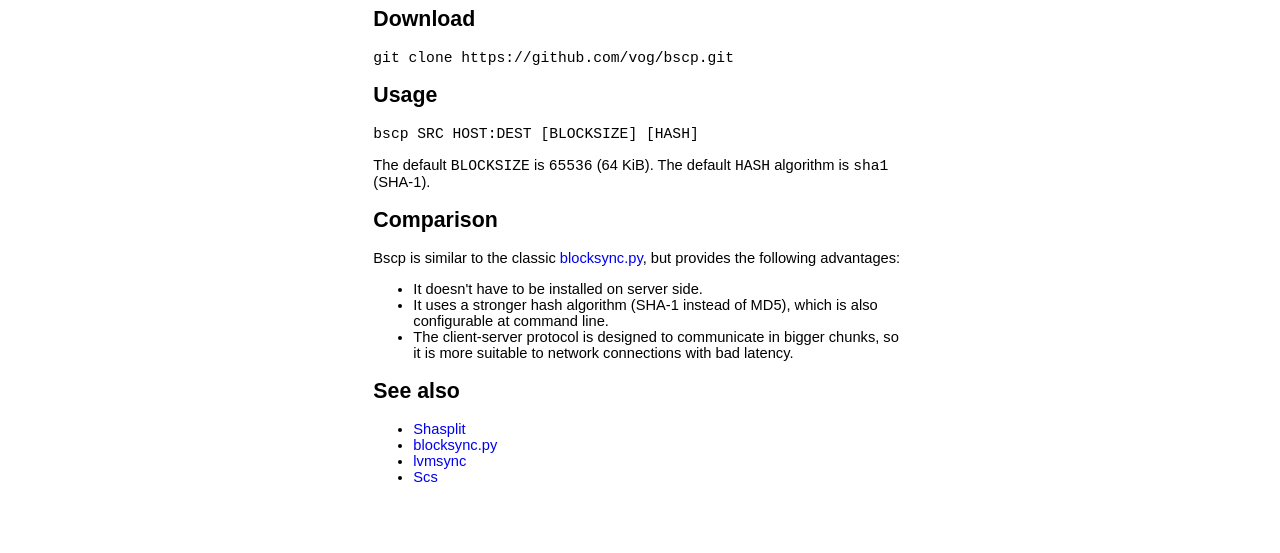
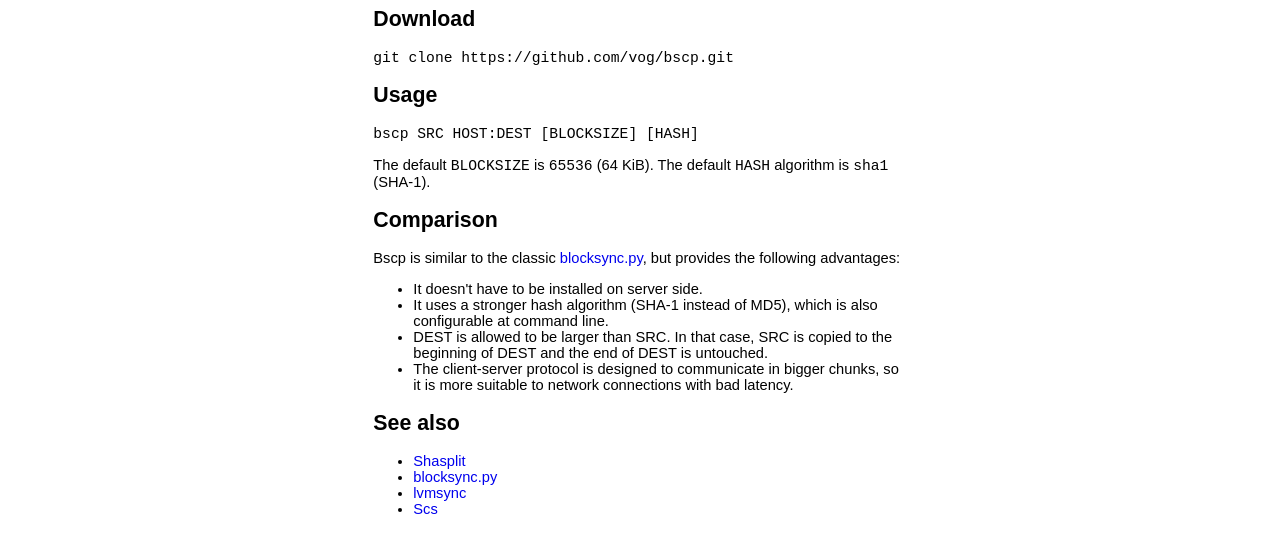
Before and after one commit to bscp-tool/bscp, a plain HTML site: page index.html in a window 1280 px wide. Shown: the part 171-724 px from the top of the page. Drawn offline with Linux system fonts and the light colour scheme.

Commit message:
Mention in documentation that DEST is allowed to be larger than SRC (#1, #4)

```diff
--- a/index.html
+++ b/index.html
@@ -69,6 +69,12 @@
         which is also configurable at command line.
       </li>
       <li>
+        DEST is allowed to be larger than SRC.
+        In that case,
+        SRC is copied to the beginning of DEST
+        and the end of DEST is untouched.
+      </li>
+      <li>
         The client-server protocol is designed to
         communicate in bigger chunks,
         so it is more suitable to
```
